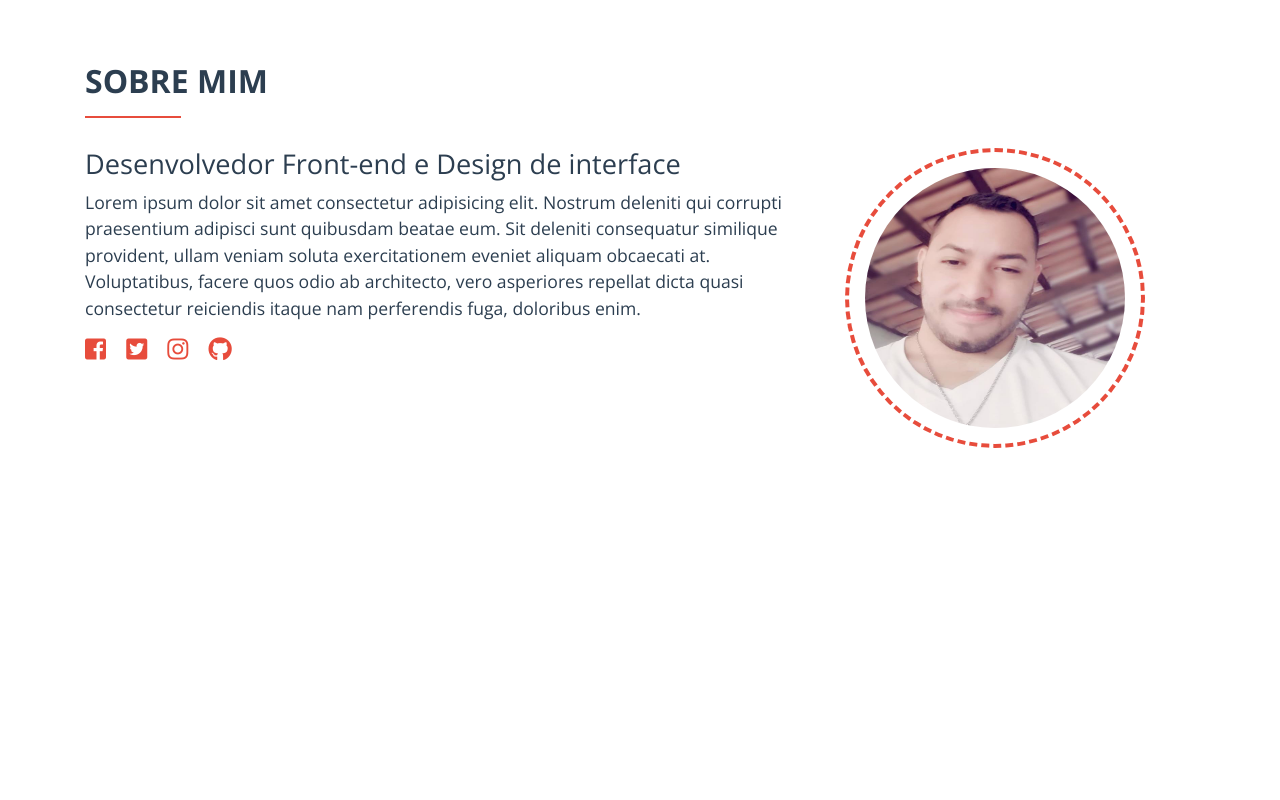
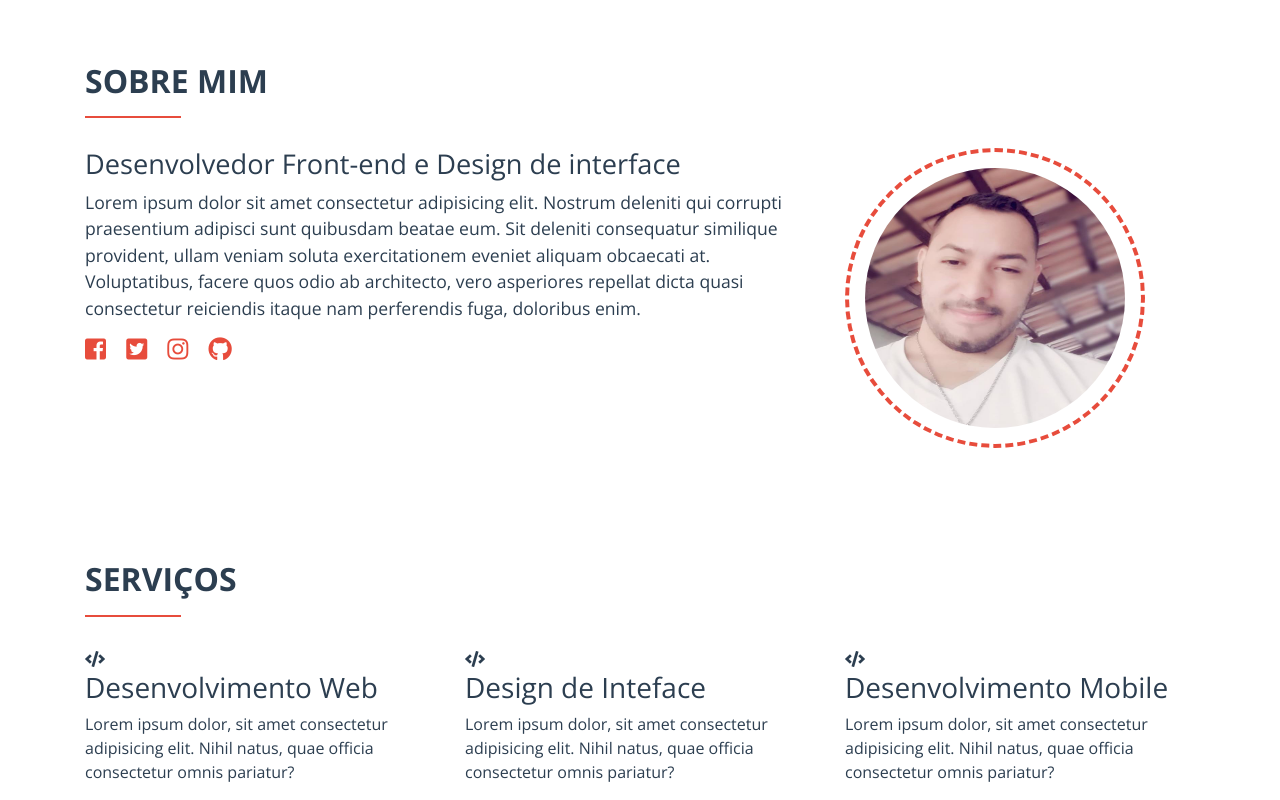
Before and after one commit to jeffersontelles29/Neon---Projeto-Web, a website: page index.html in a window 1280 px wide. Shown: the part 850-1650 px from the top of the page. Before the commit the page ends 1410 px from the top, so only its background shows below. Drawn offline with nearby package versions, Linux system fonts and the light colour scheme.

Commit message:
inicio do campo serviços

```diff
--- a/index.html
+++ b/index.html
@@ -55,9 +55,11 @@
   ========= Main
  -->
 <main id="main">
+
+  <!--  ============ Sobre =============== -->
   <div id="sobre" class="sobre">
     <div class="container">
-      <div class="sobre-header mb-5">
+      <div class="intro mb-5">
         <h2>Sobre Mim</h2>
       </div>
 
@@ -85,6 +87,37 @@
       </div>
     </div>
   </div>
+  <!-- ============ End Sobre =============== -->
+
+  <div id="servicos" class="servicos">
+    <div class="container">
+      <div class="intro mb-5">
+        <h2>Serviços</h2>
+      </div>
+
+      <div class="row mt-5">
+        <div class="col-md-4">
+          <i class="fas fa-code"></i>
+          <h3>Desenvolvimento Web</h3>
+          <p>Lorem ipsum dolor, sit amet consectetur adipisicing elit. Nihil natus, quae officia consectetur omnis pariatur?</p>
+        </div>
+
+        <div class="col-md-4">
+          <i class="fas fa-code"></i>
+          <h3>Design de Inteface</h3>
+          <p>Lorem ipsum dolor, sit amet consectetur adipisicing elit. Nihil natus, quae officia consectetur omnis pariatur?</p>
+        </div>
+
+        <div class="col-md-4">
+          <i class="fas fa-code"></i>
+          <h3>Desenvolvimento Mobile</h3>
+          <p>Lorem ipsum dolor, sit amet consectetur adipisicing elit. Nihil natus, quae officia consectetur omnis pariatur?</p>
+        </div>
+      </div>
+    </div>
+  </div>
+
+
 </main>
 
 
--- a/scss/_custom.scss
+++ b/scss/_custom.scss
@@ -8,3 +8,21 @@
   padding: .4rem 1.5rem;
   box-shadow: 1px 1px 2px $color-dark;
 }
+
+// ================= Intro:
+.intro {
+  h2 {
+    font-size: 2rem;
+    font-weight: 700;
+    text-transform: uppercase;
+  }
+  h2::after {
+    display: block;
+    content: '';
+    position: absolute;
+    width: 6rem;
+    height: 2px;
+    background: $color-custom;
+    margin-top: 1rem;
+  }
+}
--- a/scss/_page_custom.scss
+++ b/scss/_page_custom.scss
@@ -11,7 +11,6 @@
   color: $color-light;
 
   h1 {
-    // font-family: $font-custom;
     font-size: 4.2rem;
     font-weight: 700;
   }
@@ -25,21 +24,6 @@
 // ============= Sobre:
 .sobre {
   padding: 7rem 0;
-
-  h2 {
-    font-size: 2rem;
-    font-weight: 700;
-    text-transform: uppercase;
-  }
-  h2::after {
-    display: block;
-    content: '';
-    position: absolute;
-    width: 6rem;
-    height: 2px;
-    background: $color-custom;
-    margin-top: 1rem;
-  }
 
   &-img img {
     width: 300px;
```
Also changed, not shown: css/main.css.
